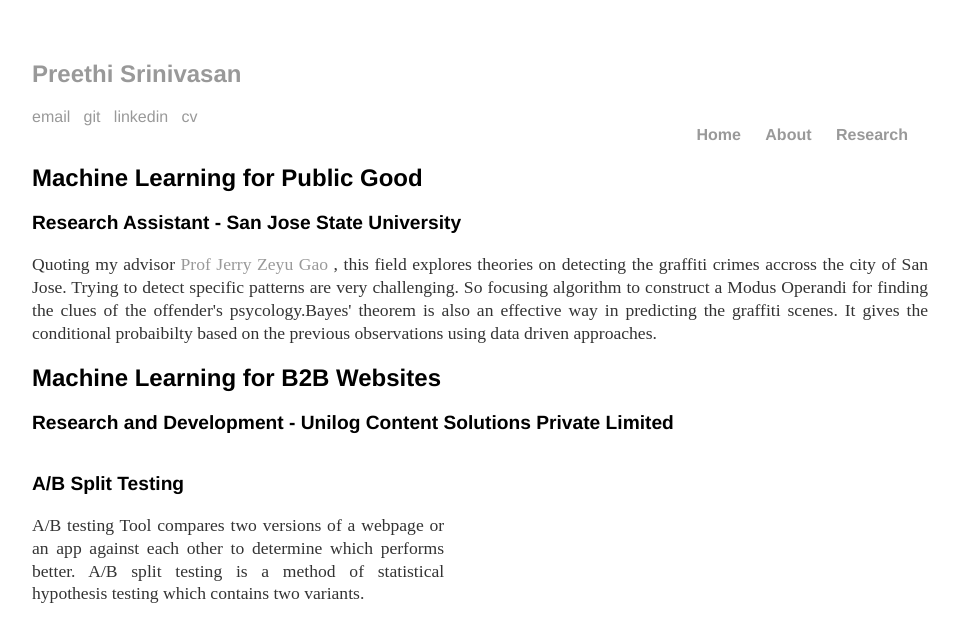
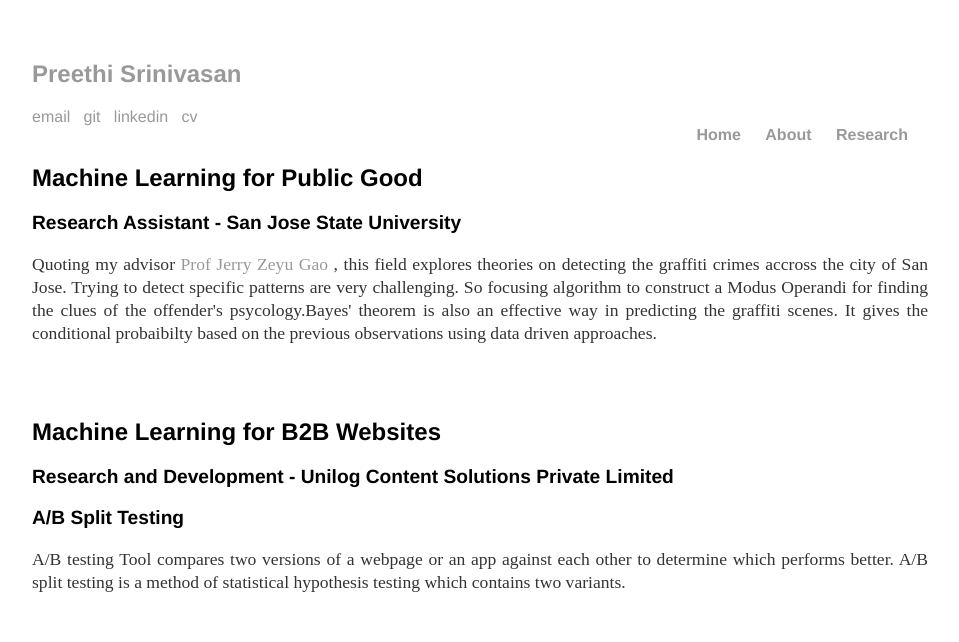
Before and after one commit to mrajesh971/mrajesh971.github.io, a Jekyll site: the page built from Research/index.html, in a window 1280 px wide. Shown: the top 642 px of the page, without its empty margins (160-1119 px from the left). Built offline with Jekyll 4.4.1, drawn with Linux system fonts in a browser that asks for light colours.

Commit message:
Update index.html

```diff
--- a/Research/index.html
+++ b/Research/index.html
@@ -5,12 +5,13 @@
 <div>
 	<h2>Machine Learning for Public Good</h2>
 	<h3> Research Assistant - San Jose State University</h3>
-	<p>Quoting my advisor <a href="#"> Prof Jerry Zeyu Gao </a>, this field explores theories on detecting the graffiti crimes accross the city of San Jose. Trying to detect specific patterns are very challenging. So focusing algorithm to construct a Modus Operandi for finding the clues of the offender's psycology.Bayes' theorem is also an effective way in predicting the graffiti scenes. It gives the conditional probaibilty based on the previous observations using data driven approaches.    </p>
+	<p>Quoting my advisor <a href="http://www.engr.sjsu.edu/gaojerry/"> Prof Jerry Zeyu Gao </a>, this field explores theories on detecting the graffiti crimes accross the city of San Jose. Trying to detect specific patterns are very challenging. So focusing algorithm to construct a Modus Operandi for finding the clues of the offender's psycology.Bayes' theorem is also an effective way in predicting the graffiti scenes. It gives the conditional probaibilty based on the previous observations using data driven approaches.    </p>
 
-
+	<br>
+	<br>
 	<h2>Machine Learning for B2B Websites</h2>
 	<h3> Research and Development - Unilog Content Solutions Private Limited</h3>
-	<div class="section1">
+	<div>
 	<h3> A/B Split Testing</h3>
 	<a href="#"></a>
 	<p> A/B testing Tool compares two versions of a webpage or an app against each other to determine which performs better. A/B split testing is a method of statistical hypothesis testing which contains two variants.</p>
```
